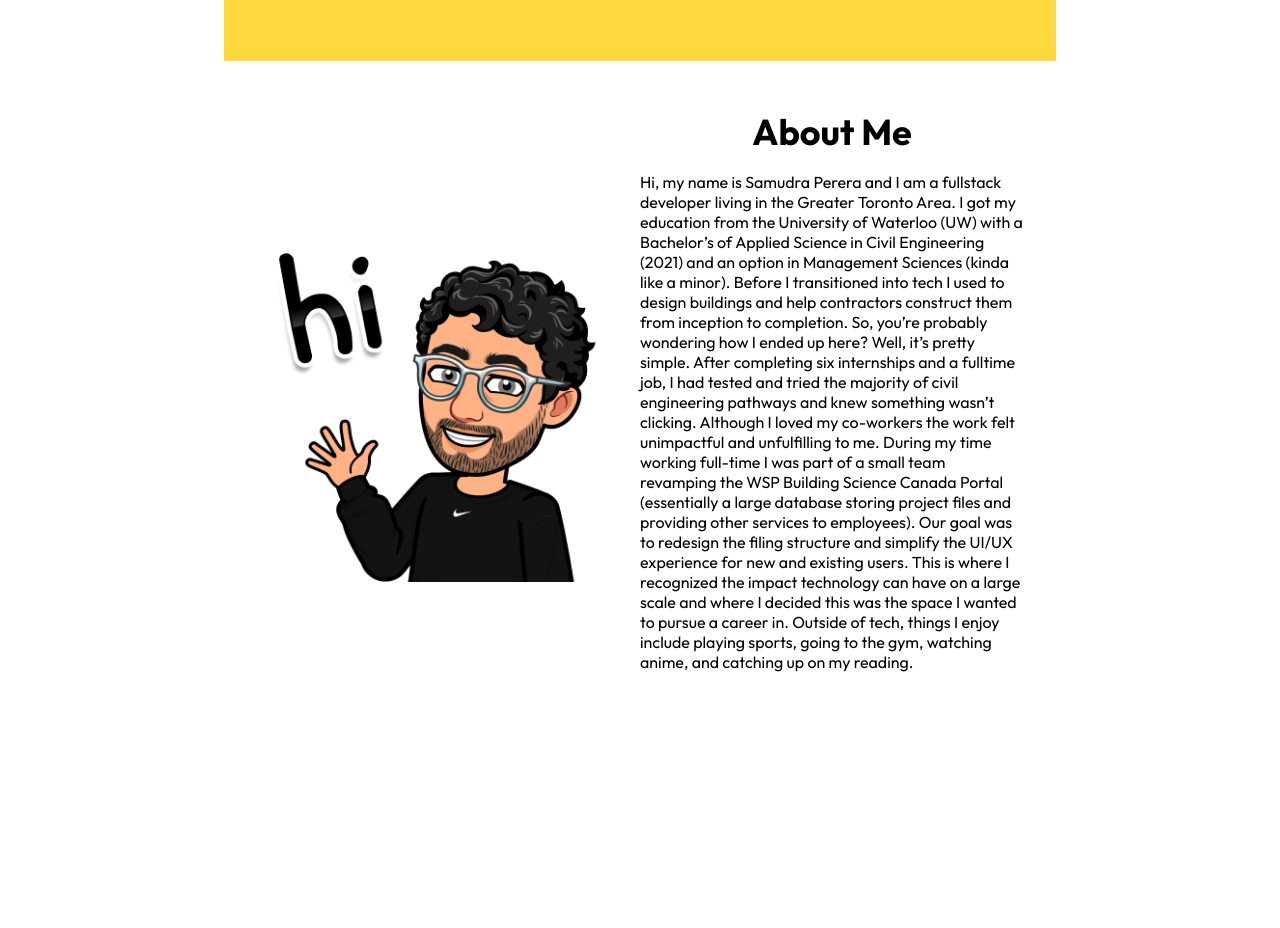
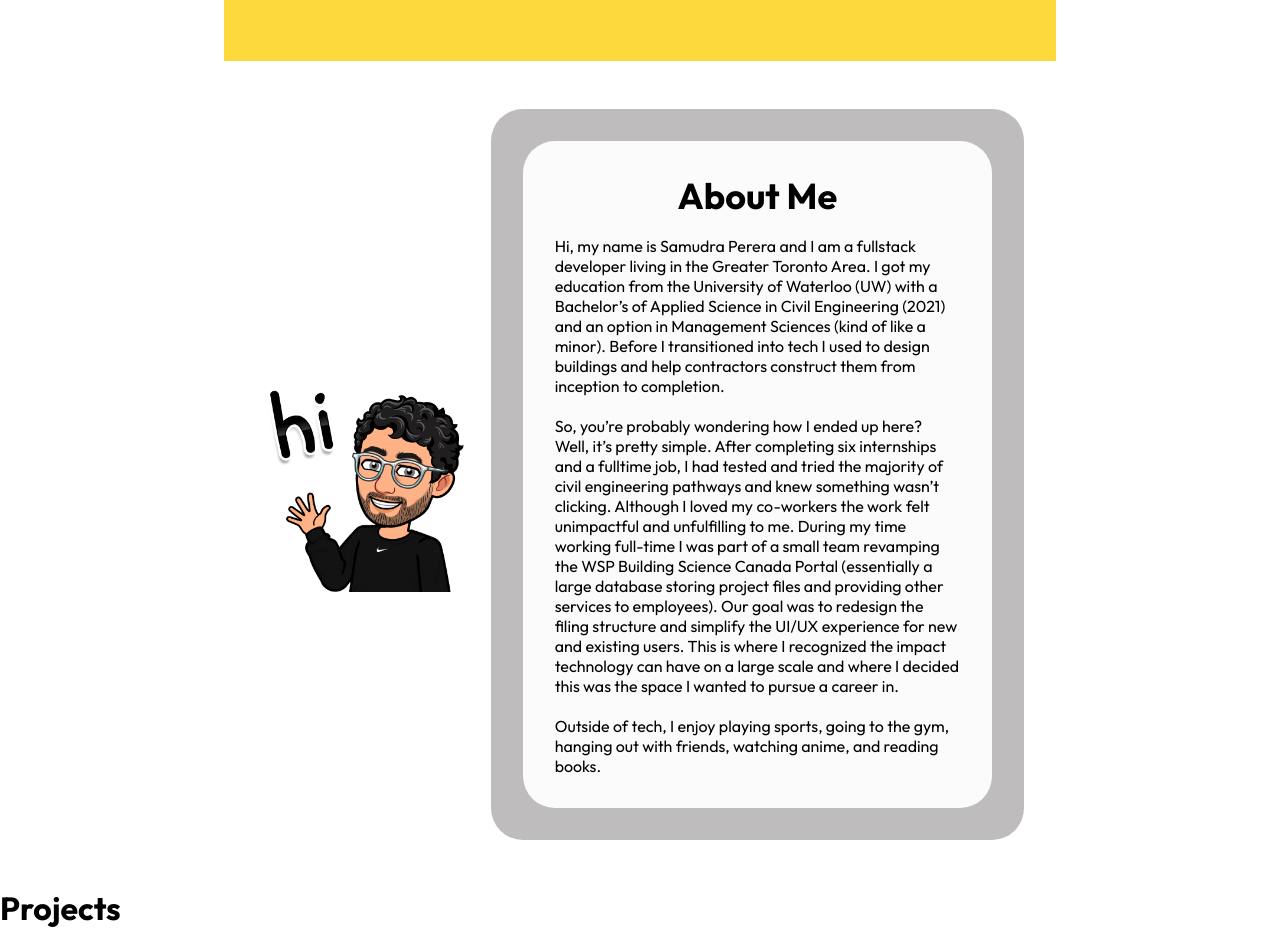
Before and after one commit to samudra-perera/React-Portfolio-Site, a React (Create React App) app in the folder portfolio-site/: page / in a window 1280 px wide. Shown: the part 392-1320 px from the top of the page. Before the commit the page ends 1112 px from the top, so only its background shows below. Built offline with nearby package versions, Linux system fonts and the light colour scheme.

Commit message:
completed About me styling + added Projects Files

```diff
--- a/portfolio-site/public/index.html
+++ b/portfolio-site/public/index.html
@@ -7,8 +7,8 @@
     <meta name="theme-color" content="#000000" />
     <meta name="description" content="Web site created using create-react-app"/>
     <link rel="preconnect" href="https://fonts.googleapis.com">
-<link rel="preconnect" href="https://fonts.gstatic.com" crossorigin>
-<link href="https://fonts.googleapis.com/css2?family=Merriweather&family=Outfit:wght@100;200;300;400;700&display=swap" rel="stylesheet">
+    <link rel="preconnect" href="https://fonts.gstatic.com" crossorigin>
+    <link href="https://fonts.googleapis.com/css2?family=IBM+Plex+Serif:wght@200;400&family=Merriweather&family=Outfit:wght@100;200;300;400;700&display=swap" rel="stylesheet">
     <link rel="stylesheet" href="https://cdnjs.cloudflare.com/ajax/libs/font-awesome/6.2.0/css/all.min.css">
     <style>
       * {
--- a/portfolio-site/src/App.jsx
+++ b/portfolio-site/src/App.jsx
@@ -1,13 +1,15 @@
 import Nav from "./components/nav/nav";
 import Landing from './components/landing/landing';
 import AboutMe from "./components/about-me/about-me";
+import Projects from "./components/projects/projects";
 
 function App() {
   return (
       <div>
-        <Nav />
-        <Landing />
-        <AboutMe />
+        <Nav/>
+        <Landing/>
+        <AboutMe/>
+        <Projects/>
       </div>
   );
 }
--- a/portfolio-site/src/components/about-me/about-me.css
+++ b/portfolio-site/src/components/about-me/about-me.css
@@ -7,7 +7,7 @@
 }
 
 .aboutMe-left {
-    flex: 1;
+    flex: 2;
     display: flex;
     justify-content: center;
     align-items: center;
@@ -26,5 +26,14 @@ img.samudraBitmoji {
 }
 
 .aboutMe-right {
-    flex: 1;
+    flex: 4;
+    padding: 2em;
+    background: #bebcbc;
+    border-radius: 2em;
 }
+
+.aboutMe-card {
+    background: #fbfbfb;
+    padding: 2em;
+    border-radius: 2em;
+}
--- a/portfolio-site/src/components/about-me/about-me.jsx
+++ b/portfolio-site/src/components/about-me/about-me.jsx
@@ -4,20 +4,24 @@ import Hi from '../../img/hi.png'
 
 const AboutMe = () => {
     return(
-        <div className='aboutMe-container'>
+        <div className='aboutMe-container' id='about-me'>
             <div className='aboutMe-left'>
                 <img src={Hi} alt='samudra-bitmoji face' className='samudraBitmoji'/>
             </div>
             <div className='aboutMe-right'>
-                <h1 className='aboutMe-header'>About Me</h1>
-                <p>
-                Hi, my name is Samudra Perera and I am a fullstack developer living in the Greater Toronto Area. I got my education from the University of Waterloo (UW) with a Bachelor’s of Applied Science in Civil Engineering (2021) and an option in Management Sciences (kinda like a minor). Before I transitioned into tech I used to design buildings and help contractors construct them from inception to completion.
-
-                So, you’re probably wondering how I ended up here? Well, it’s pretty simple. After completing six internships and a fulltime job, I had tested and tried the majority of civil engineering pathways and knew something wasn’t clicking. Although I loved my co-workers the work felt unimpactful and unfulfilling to me. During my time working full-time I was part of a small team revamping the WSP Building Science Canada Portal (essentially a large database storing project files and providing other services to employees). Our goal was to redesign the filing structure and simplify the UI/UX experience for new and existing users. This is where I recognized the impact technology can have on a large scale and where I decided this was the space I wanted to pursue a career in.
-
-                Outside of tech, things I enjoy include playing sports, going to the gym, watching anime, and catching up on my reading.</p>
+                <div className='aboutMe-card'>
+                    <h1 className='aboutMe-header'>About Me</h1>
+                    <p>
+                    Hi, my name is Samudra Perera and I am a fullstack developer living in the Greater Toronto Area. I got my education from the University of Waterloo (UW) with a Bachelor’s of Applied Science in Civil Engineering (2021) and an option in Management Sciences (kind of like a minor). Before I transitioned into tech I used to design buildings and help contractors construct them from inception to completion.
+                    <br></br>
+                    <br></br>
+                    So, you’re probably wondering how I ended up here? Well, it’s pretty simple. After completing six internships and a fulltime job, I had tested and tried the majority of civil engineering pathways and knew something wasn’t clicking. Although I loved my co-workers the work felt unimpactful and unfulfilling to me. During my time working full-time I was part of a small team revamping the WSP Building Science Canada Portal (essentially a large database storing project files and providing other services to employees). Our goal was to redesign the filing structure and simplify the UI/UX experience for new and existing users. This is where I recognized the impact technology can have on a large scale and where I decided this was the space I wanted to pursue a career in.
+                    <br></br>
+                    <br></br>
+                    Outside of tech, I enjoy playing sports, going to the gym, hanging out with friends, watching anime, and reading books.
+                    </p>
+                </div>
             </div>
-
         </div>
     )
 }
--- a/portfolio-site/src/components/nav/nav.jsx
+++ b/portfolio-site/src/components/nav/nav.jsx
@@ -17,13 +17,13 @@ const Nav = () => {
                     <a className='linkedIn' href='https://www.linkedin.com/in/samudraperera/' target='_blank' rel='noreferrer'>
                         <i class="fa-brands fa-linkedin"></i>
                     </a>
-                    <a className='Github' href='https://github.com/samudra-perera'>
+                    <a className='Github' href='https://github.com/samudra-perera' target='_blank' rel='noreferrer'>
                         <i class="fa-brands fa-github"></i>
                     </a>
-                    <a className='Twitter' href='https://twitter.com/TheRealSamudra'>
+                    <a className='Twitter' href='https://twitter.com/TheRealSamudra' target='_blank' rel='noreferrer'>
                         <i class="fa-brands fa-twitter"></i>
                     </a>
-                    <a className='Goodreads' href='https://www.goodreads.com/user/show/151382546-samudra-perera'>
+                    <a className='Goodreads' href='https://www.goodreads.com/user/show/151382546-samudra-perera' target='_blank' rel='noreferrer'>
                         <i class="fa-brands fa-goodreads"></i>
                     </a>
                 </div>
--- /dev/null
+++ b/portfolio-site/src/components/projects/projects.jsx
@@ -0,0 +1,12 @@
+import React from "react";
+import './projects.css'
+
+const Projects = () => {
+    return (
+        <div>
+            <h1>Projects</h1>
+        </div>
+    )
+}
+
+export default Projects
```
Also changed, not shown: portfolio-site/src/components/projects/projects.css (added).
